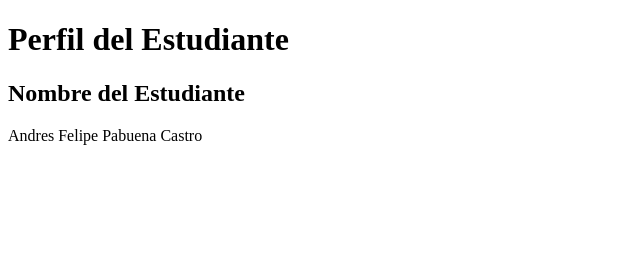
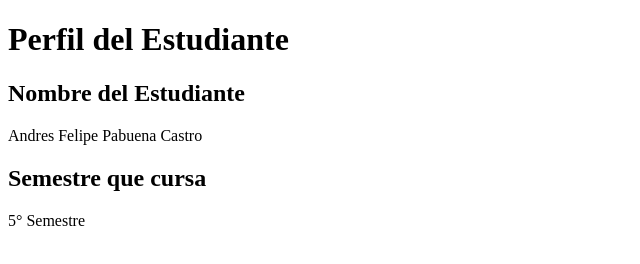
Before and after one commit to AndreasNiketas/Taller_1_BP, a plain HTML site: page index.html in a window 1280 px wide. Shown: the whole page, without its empty margins (0-640 px from the left). Drawn offline with Linux system fonts and the light colour scheme.

Commit message:
Agregada de Semestre

```diff
--- a/index.html
+++ b/index.html
@@ -10,5 +10,8 @@
     <h2>Nombre del Estudiante</h2>
     <p>Andres Felipe Pabuena Castro</p>
 
+    <h2>Semestre que cursa</h2>
+    <p>5° Semestre</p>
+
 </body>
 </html>
```
